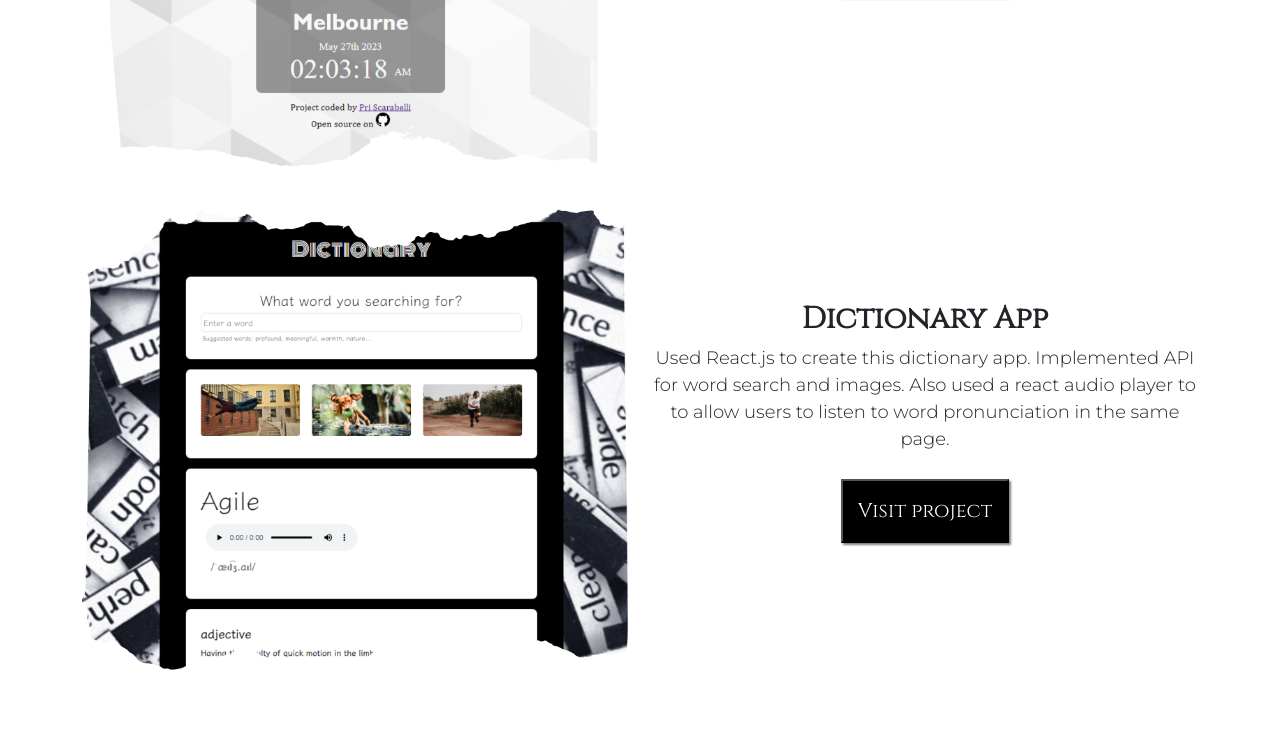
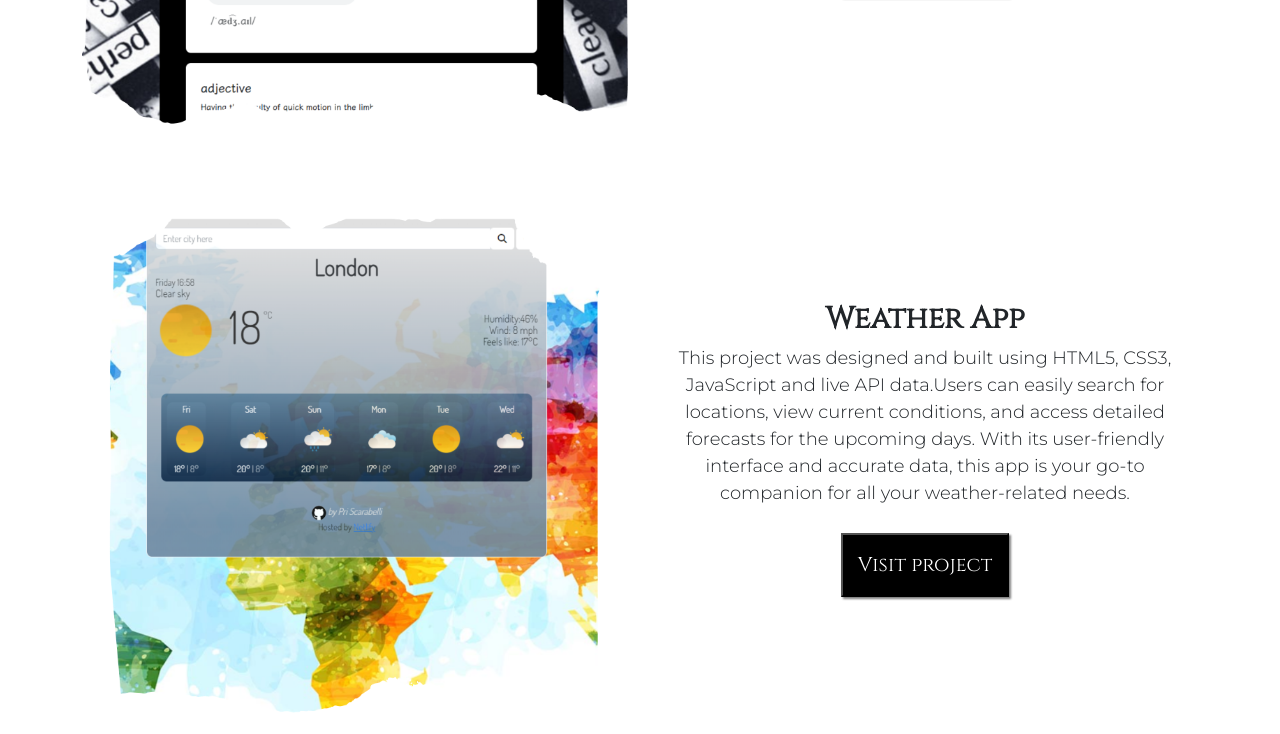
Before and after one commit to priscarabelli/My-Portfolio, a plain HTML site: page projects.html in a window 1280 px wide. Shown: the part 1751-2485 px from the top of the page. Drawn offline with nearby package versions, Linux system fonts and the light colour scheme.

Commit message:
edited projects page

```diff
--- a/projects.html
+++ b/projects.html
@@ -53,22 +53,6 @@
  </nav>
 <div class="container">
  <h1 class="project-h1"> Projects</h1>
-
-<div class="row">
-<div class="col-sm-6">
-    <img src="images/weatherapp.png" alt="" class="img-fluid">
-</div>
-<div class="col-sm-6">
-    <h3 class="project-h3">Weather App</h3>
-    <p class="project-p">
-    This project was designed and built using HTML5, CSS3, JavaScript and live API data.Users can easily search for locations, view current conditions, and access detailed forecasts for the upcoming days.
-    With its user-friendly interface and accurate data, this app is your go-to companion for all your weather-related
-    needs.</p>
-    <button class="project-btn">
-        <a href="https://weatherbypri.netlify.app/" target="_blank" class="visit-project">Visit project</a>
-    </button>
-</div>
-</div>
 <div class="row">
     <div class="col-sm-6">
         <img src="images/reactweatherapp.png" alt="" class="img-fluid">
@@ -112,6 +96,23 @@
     </button>
     </div>
 </div>
+<div class="row">
+    <div class="col-sm-6">
+        <img src="images/weatherapp.png" alt="" class="img-fluid">
+    </div>
+    <div class="col-sm-6">
+        <h3 class="project-h3">Weather App</h3>
+        <p class="project-p">
+            This project was designed and built using HTML5, CSS3, JavaScript and live API data.Users can easily search
+            for locations, view current conditions, and access detailed forecasts for the upcoming days.
+            With its user-friendly interface and accurate data, this app is your go-to companion for all your
+            weather-related
+            needs.</p>
+        <button class="project-btn">
+            <a href="https://weatherbypri.netlify.app/" target="_blank" class="visit-project">Visit project</a>
+        </button>
+    </div>
+</div>
 <div class="container footer-icons">
     <footer>
     <a href="https://www.linkedin.com/in/priscilla-scarabelli-uk/" target="_blank"><i
```
